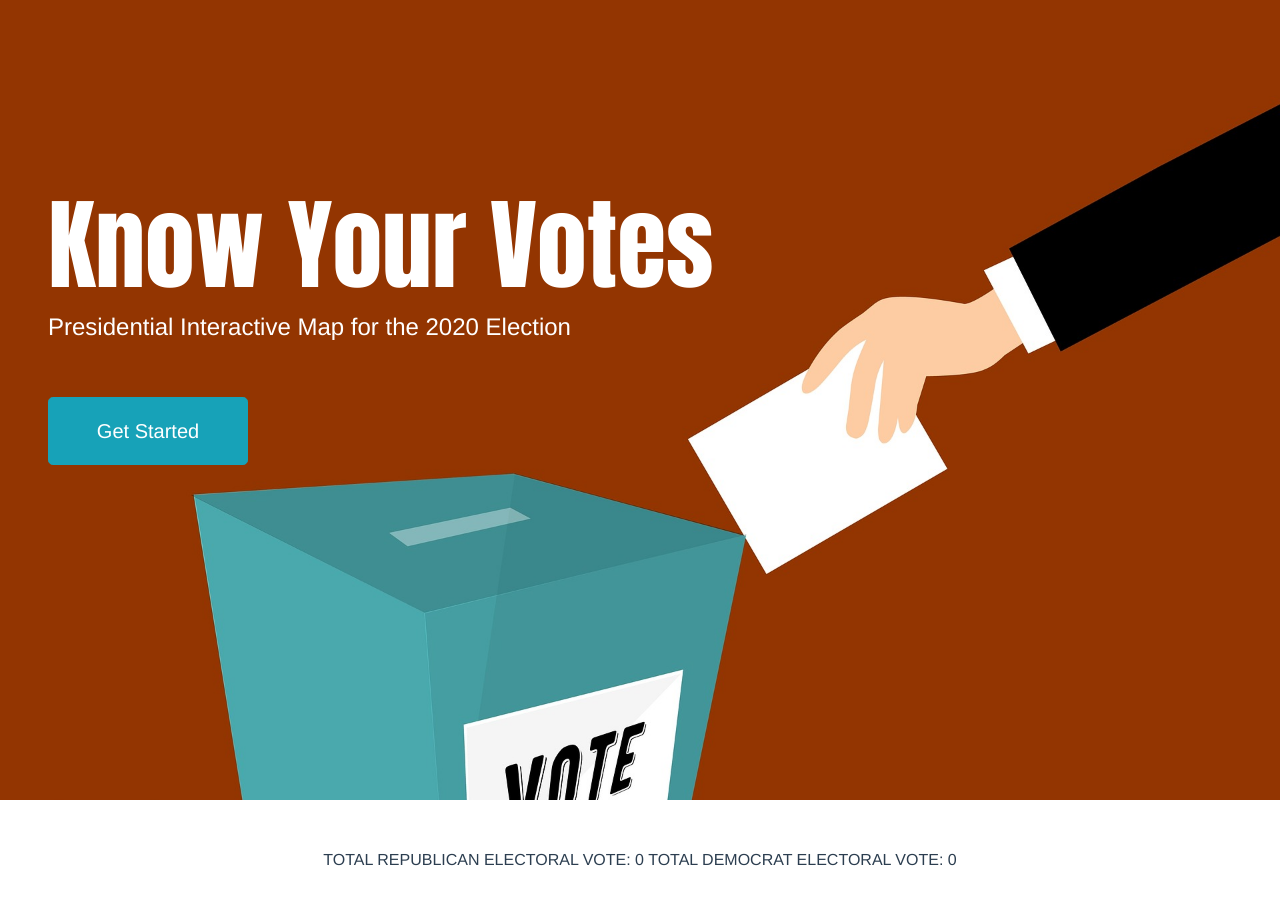
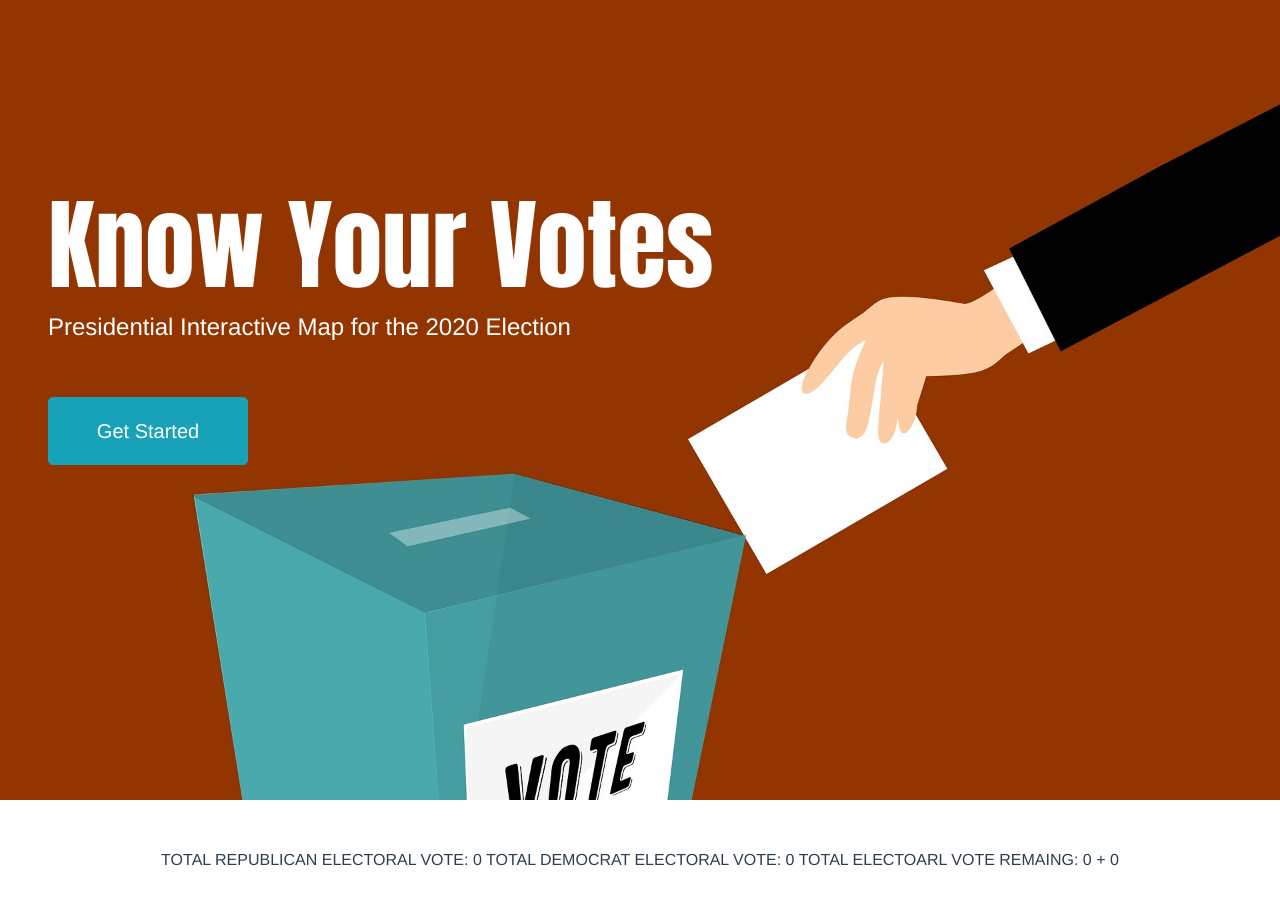
Before and after one commit to phucmp/KnowYourVotes, a Vue app in the folder know-your-votes/: page / in a window 1280 px wide. Shown: the top 901 px of the page. Built offline with nearby package versions, Linux system fonts and the light colour scheme.

Commit message:
Test change

```diff
--- a/know-your-votes/src/components/MapDisplay.vue
+++ b/know-your-votes/src/components/MapDisplay.vue
@@ -3,6 +3,7 @@
     <div class="mt-5">
       TOTAL REPUBLICAN ELECTORAL VOTE: {{totalVotes.rep}}
       TOTAL DEMOCRAT ELECTORAL VOTE: {{totalVotes.dem}}
+      TOTAL ELECTOARL VOTE REMAING: {{totalVotes.rep}} + {{totalVotes.dem}}
     </div>
     <svg class="map mt-3"></svg>
     <div>
```
